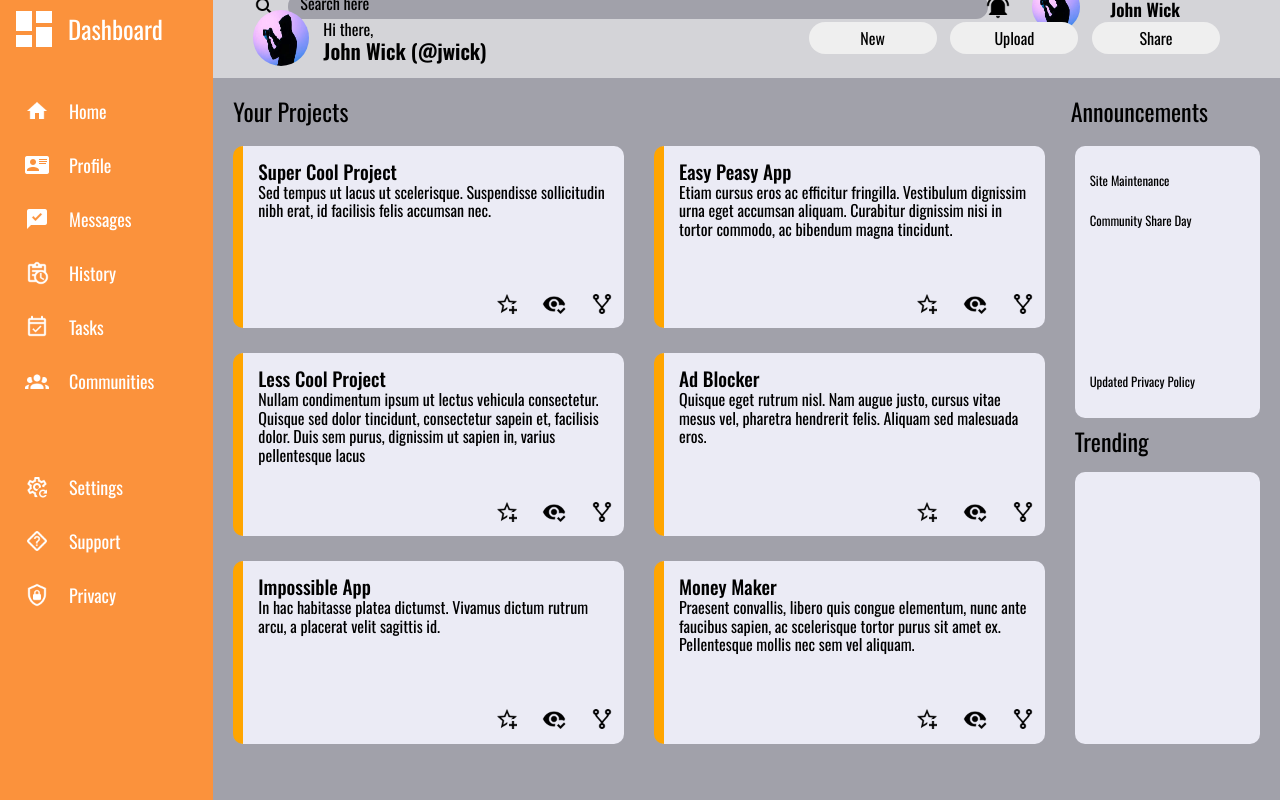
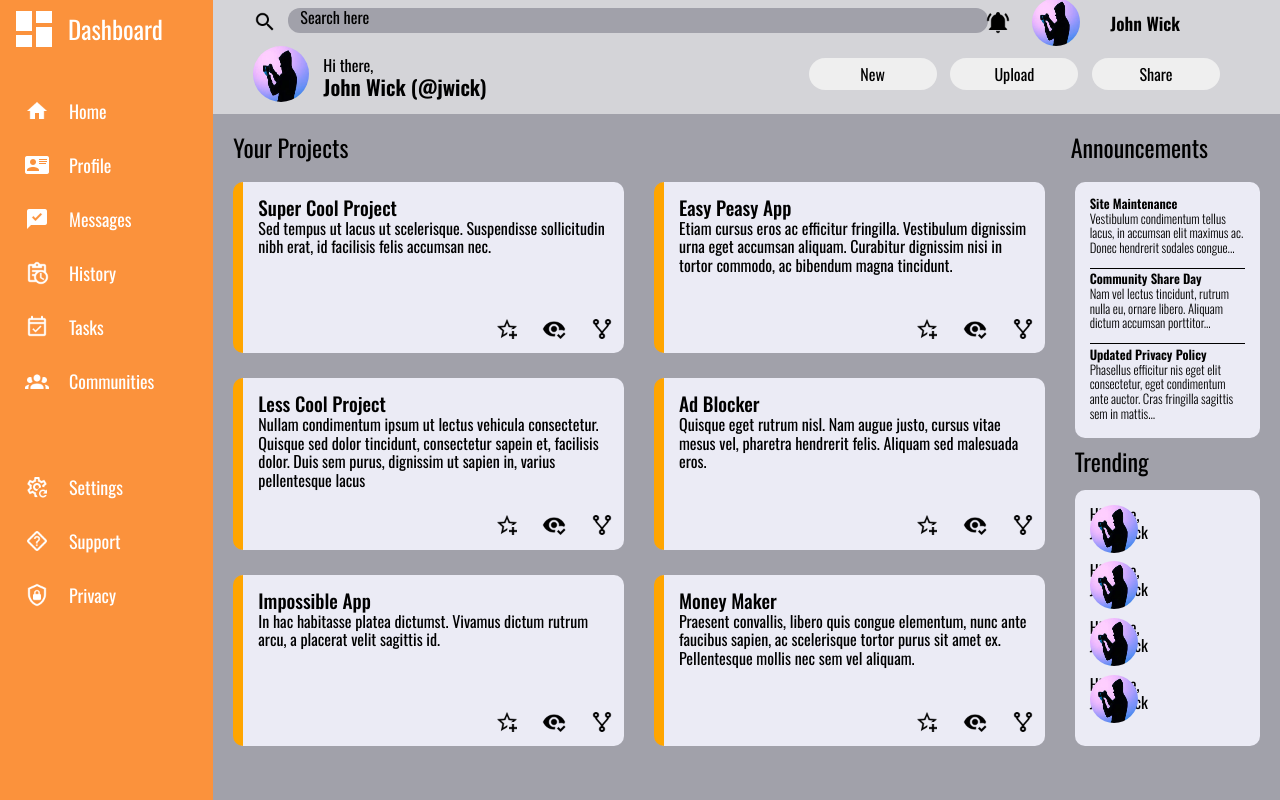
Before and after one commit to BlasioGodi/Admin-Dashboard, a website: page index.html in a window 1280 px wide. Drawn offline with nearby package versions, Linux system fonts and the light colour scheme.

Commit message:
Trending icons adjusted

```diff
--- a/index.html
+++ b/index.html
@@ -154,12 +154,45 @@
                 </div>
                 <div class="content-project2">
                     <div class="announcements">
-                        <h3>Site Maintenance</h3>
-                        <h3>Community Share Day</h3>
-                        <h3>Updated Privacy Policy</h3>
+                        <div>
+                            <h3>Site Maintenance</h3>
+                            <p>Vestibulum condimentum tellus lacus, in accumsan elit maximus ac. Donec hendrerit sodales
+                                congue...</p>
+                            <div class="border-line"></div>
+                        </div>
+                        <div>
+                            <h3>Community Share Day</h3>
+                            <p>Nam vel lectus tincidunt, rutrum nulla eu, ornare libero. Aliquam dictum accumsan
+                                porttitor...</p>
+                            <div class="border-line"></div>
+                        </div>
+                        <div>
+                            <h3>Updated Privacy Policy</h3>
+                            <p>Phasellus efficitur nis eget elit consectetur, eget condimentum ante auctor. Cras
+                                fringilla
+                                sagittis sem in mattis...
+                            </p>
+                        </div>
                     </div>
                     <h1 class="header-align">Trending</h1>
-                    <div class="trending"></div>
+                    <div class="trending">
+                        <div><img src="/src/img/profile.jpg" class="trending-icon" alt="">
+                            <p>Hi there,</p>
+                            <p>John Wick</p>
+                        </div>
+                        <div><img src="/src/img/profile.jpg" class="trending-icon" alt="">
+                            <p>Hi there,</p>
+                            <p>John Wick</p>
+                        </div>
+                        <div><img src="/src/img/profile.jpg" class="trending-icon" alt="">
+                            <p>Hi there,</p>
+                            <p>John Wick</p>
+                        </div>
+                        <div><img src="/src/img/profile.jpg" class="trending-icon" alt="">
+                            <p>Hi there,</p>
+                            <p>John Wick</p>
+                        </div>
+                    </div>
                 </div>
             </div>
         </div>
--- a/public/style.css
+++ b/public/style.css
@@ -13,7 +13,8 @@ body {
 }
 
 h1,
-h2 {
+h2,
+h3 {
   margin: 0%;
   padding: 0%;
 }
@@ -28,7 +29,7 @@ h2 {
 }
 h3 {
   font-size: 0.8rem;
-  font-weight: 400;
+  font-weight: 600;
 }
 
 p {
@@ -47,8 +48,8 @@ ul > li {
   display: grid;
   grid-template-columns: 1fr 5fr;
   grid-template-rows: 1fr 6fr;
+  width: 100vw;
   height: 100vh;
-  width: 100vw;
 }
 
 .header {
@@ -59,12 +60,12 @@ ul > li {
 }
 
 .header-top {
-  display: flex;
+  display: grid;
   position: relative;
 }
 
 .header-bottom {
-  display: flex;
+  display: grid;
   position: relative;
 }
 
@@ -225,7 +226,6 @@ ul > li {
   background-color: var(--projects-bg-color);
   grid-column: 2/3;
   display: grid;
-  /* grid-template-columns: repeat(2, 1fr) 0.5fr; */
   grid-template-rows: 0.15fr 2fr 0.15fr;
 }
 
@@ -288,11 +288,48 @@ ul > li {
   padding: 10px;
 }
 
-.announcements,
+.announcements {
+  background-color: #ebebf5;
+  border-radius: 10px;
+  padding: 15px;
+  display: grid;
+  grid-template-rows: repeat(3, 1fr);
+}
+
+.announcements p {
+  font-size: 0.8rem;
+  font-weight: 300;
+}
+
+.border-line {
+  border-bottom: 1px solid black;
+  padding-top: 12px;
+}
+
 .trending {
   background-color: #ebebf5;
   border-radius: 10px;
+  padding: 15px;
   display: grid;
-  grid-template-rows: 1fr 4fr;
-  padding: 15px;
+  grid-template-rows: repeat(4, 1fr);
+  position: relative;
 }
+
+.trending-icon {
+  position: absolute;
+  width: 48px;
+  height: 48px;
+  border-radius: 25px;
+}
+
+.trending ul > li {
+  display: grid;
+  grid-auto-flow: column;
+}
+
+/* @media only screen and (max-width: 1920px) {
+  .container {
+    height: 900px;
+    width: 1600px;
+  }
+} */
```
Also changed, not shown: 1 other file.
